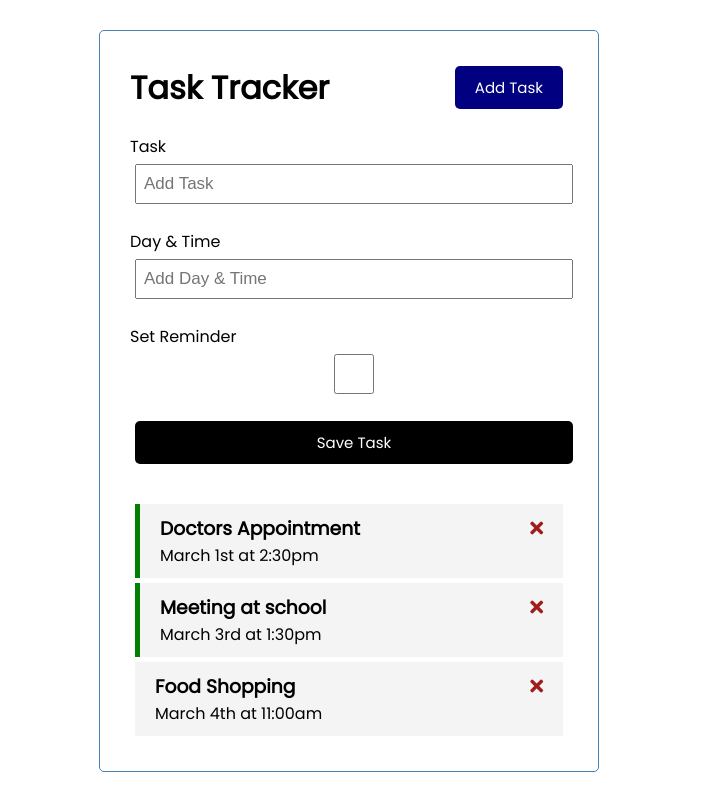
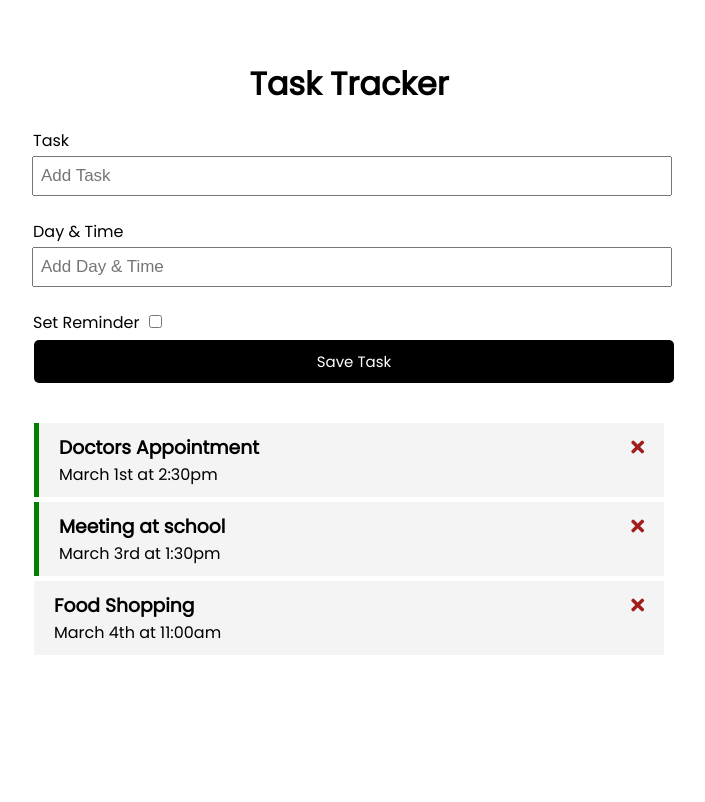
Before and after one commit to Puwya/Vue.js, a Vue app in the folder Vue-Crash-Course/crash-todo/: page / in a window 1280 px wide. Shown: the whole page, without its empty margins (291-996 px from the left). Built offline with nearby package versions, Linux system fonts and the light colour scheme.

Commit message:
fixed styling

```diff
--- a/Vue-Crash-Course/crash-todo/src/App.vue
+++ b/Vue-Crash-Course/crash-todo/src/App.vue
@@ -81,11 +81,10 @@ body {
   font-family: 'Poppins', sans-serif;
 }
 .container {
-  max-width: 500px;
+  max-width: 700px;
   margin: 30px auto;
   overflow: auto;
   min-height: 300px;
-  border: 1px solid steelblue;
   padding: 30px;
   border-radius: 5px;
 }
--- a/Vue-Crash-Course/crash-todo/src/components/AddTask.vue
+++ b/Vue-Crash-Course/crash-todo/src/components/AddTask.vue
@@ -8,9 +8,9 @@
       <label>Day & Time</label>
       <input type="text" v-model="day" name="day" placeholder="Add Day & Time"/>
     </div>
-    <div class="form-control">
+    <div class="box">
       <label>Set Reminder</label>
-      <input type="checkbox" v-model="reminder" name="reminder" />
+      <input class="check" type="checkbox" v-model="reminder" name="reminder" />
     </div>
     <input type="submit" value="Save Task" class="btn btn-block">
   </form>
@@ -61,11 +61,12 @@ export default {
 }
 .form-control label {
   display: block;
+  margin-left: 4px;
 }
 .form-control input {
   width: 100%;
   height: 40px;
-  margin: 5px;
+  margin: 3px;
   padding: 3px 7px;
   font-size: 17px;
 }
@@ -81,4 +82,10 @@ export default {
   flex: 2;
   height: 20px;
 }
+.box {
+  margin-left: 4px;
+}
+.check {
+  margin-left: 10px;
+}
 </style>
--- a/Vue-Crash-Course/crash-todo/src/components/Header.vue
+++ b/Vue-Crash-Course/crash-todo/src/components/Header.vue
@@ -1,7 +1,6 @@
 <template>
-  <header>
+  <header style="justify-content: center">
     <h1>{{ title }}</h1>
-    <Button text="Add Task" color="navy" ></Button>
   </header>
 </template>
 
```
